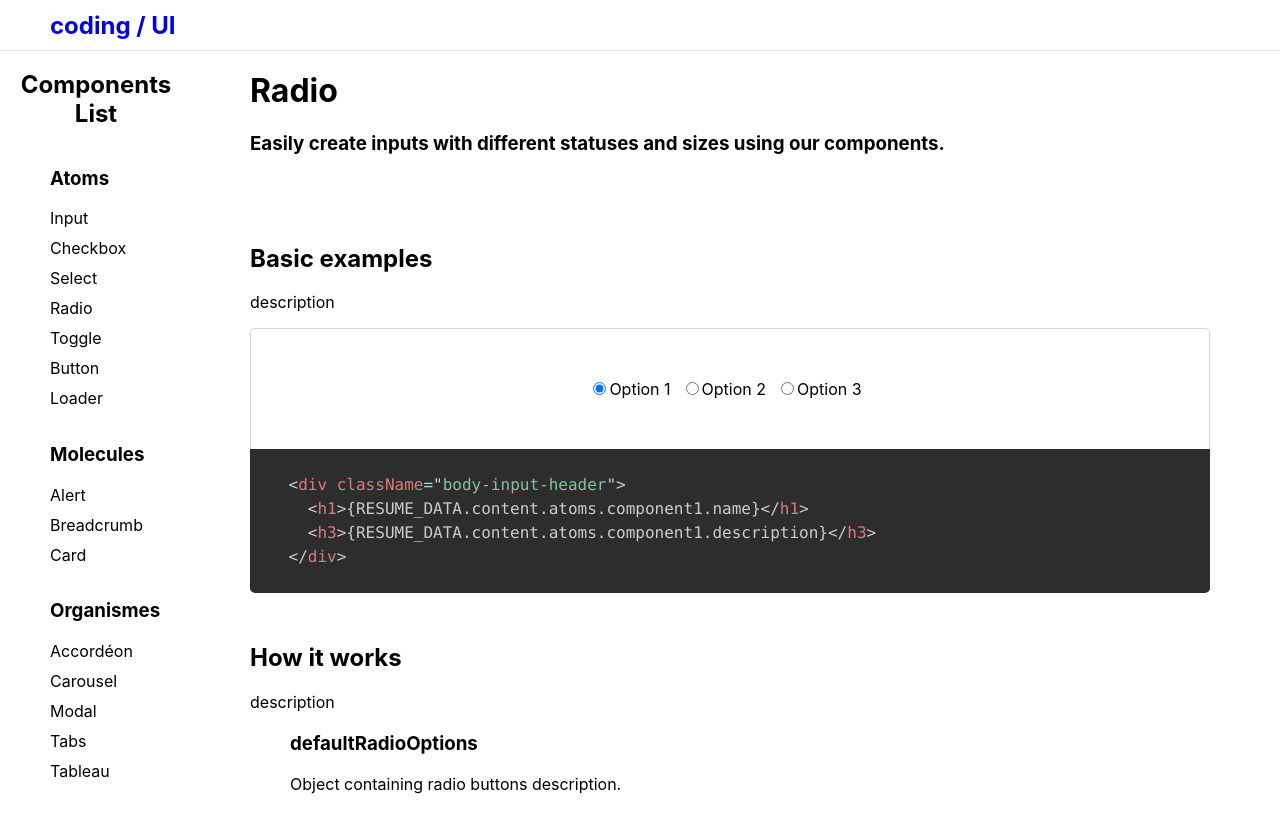
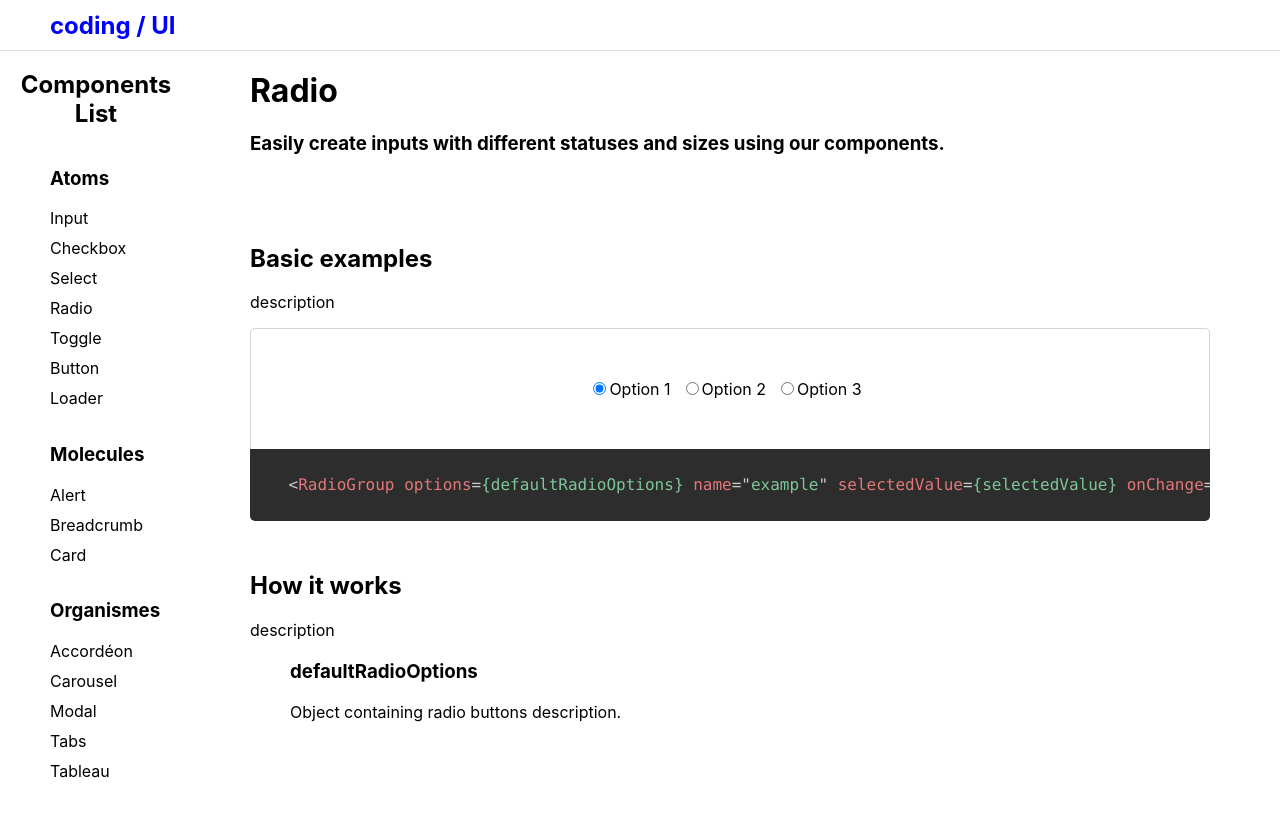
Before and after one commit to SukiTsu/library_react, a React (Vite) app in the folder lib_module/: page /atoms/radio in a window 1280 px wide. Built offline with nearby package versions, Linux system fonts and the light colour scheme.

Commit message:
Modification des snippets

```diff
--- a/lib_module/src/pages/components/atoms/button/buttonPage.tsx
+++ b/lib_module/src/pages/components/atoms/button/buttonPage.tsx
@@ -15,10 +15,7 @@ export default function ButtonPage() {
   }, []); // Le tableau de dépendances vide assure que cette fonction s'exécute seulement une fois après le premier rendu.
 
   const htmlSnippet = `
-    &lt;div className="body-input-header"&gt;<br/>
-    &nbsp;&nbsp;&lt;h1&gt;&#123;RESUME_DATA.content.atoms.component1.name&#125;&lt;/h1&gt;<br/>
-    &nbsp;&nbsp;&lt;h3&gt;&#123;RESUME_DATA.content.atoms.component1.description&#125;&lt;/h3&gt;<br/>
-    &lt;/div&gt;
+    &lt;ButtonContainer /&gt;
   `;
 
   // Récupération des données depuis le fichier data
--- a/lib_module/src/pages/components/atoms/checkbox/checkboxPage.tsx
+++ b/lib_module/src/pages/components/atoms/checkbox/checkboxPage.tsx
@@ -15,10 +15,7 @@ export default function CheckboxPage() {
   }, []); // Le tableau de dépendances vide assure que cette fonction s'exécute seulement une fois après le premier rendu.
 
   const htmlSnippet = `
-    &lt;div className="body-input-header"&gt;<br/>
-    &nbsp;&nbsp;&lt;h1&gt;&#123;RESUME_DATA.content.atoms.component1.name&#125;&lt;/h1&gt;<br/>
-    &nbsp;&nbsp;&lt;h3&gt;&#123;RESUME_DATA.content.atoms.component1.description&#125;&lt;/h3&gt;<br/>
-    &lt;/div&gt;
+    &lt;CheckBox titleBox="Titre" listChek=&#123;&#91;"Valeur 1", "Valeur 2"&#93;&#125; bkColor="red"/&gt;
   `;
 
   // Récupération des données depuis le fichier data
--- a/lib_module/src/pages/components/atoms/loader/loaderPage.tsx
+++ b/lib_module/src/pages/components/atoms/loader/loaderPage.tsx
@@ -33,7 +33,7 @@ export default function LoaderPage() {
               {RESUME_DATA.content.atoms.component7.presentation.description}
             </p>
             <div className="example-component">
-            <Loader type={"progress"}/>
+            <Loader type={"spinner"}/>
             </div>
             <pre>
               <code
--- a/lib_module/src/pages/components/atoms/radio/radioPage.tsx
+++ b/lib_module/src/pages/components/atoms/radio/radioPage.tsx
@@ -25,10 +25,7 @@ export default function RadioPage() {
   }, []); // Le tableau de dépendances vide assure que cette fonction s'exécute seulement une fois après le premier rendu.
 
   const htmlSnippet = `
-    &lt;div className="body-input-header"&gt;<br/>
-    &nbsp;&nbsp;&lt;h1&gt;&#123;RESUME_DATA.content.atoms.component1.name&#125;&lt;/h1&gt;<br/>
-    &nbsp;&nbsp;&lt;h3&gt;&#123;RESUME_DATA.content.atoms.component1.description&#125;&lt;/h3&gt;<br/>
-    &lt;/div&gt;
+    &lt;RadioGroup options=&#123;defaultRadioOptions&#125; name="example" selectedValue=&#123;selectedValue&#125; onChange=&#123;handleRadioChange&#125; /&gt;
   `;
 
   // Récupération des données depuis le fichier data
--- a/lib_module/src/pages/components/molecules/breadcrumb/breadcrumbPage.tsx
+++ b/lib_module/src/pages/components/molecules/breadcrumb/breadcrumbPage.tsx
@@ -15,10 +15,7 @@ export default function BreadcrumbPage() {
   }, []); // Le tableau de dépendances vide assure que cette fonction s'exécute seulement une fois après le premier rendu.
 
   const htmlSnippet = `
-    &lt;div className="body-input-header"&gt;<br/>
-    &nbsp;&nbsp;&lt;h1&gt;&#123;RESUME_DATA.content.atoms.component1.name&#125;&lt;/h1&gt;<br/>
-    &nbsp;&nbsp;&lt;h3&gt;&#123;RESUME_DATA.content.atoms.component1.description&#125;&lt;/h3&gt;<br/>
-    &lt;/div&gt;
+    &lt;BreadCrumb listOnglet=&#123["Page 1","Page 2"]&#125 listLien=&#123["#","#"]&#125 bkColor="red"/&gt;
   `;
 
   // Récupération des données depuis le fichier data
--- a/lib_module/src/pages/components/organismes/accordeon/accordeonPage.tsx
+++ b/lib_module/src/pages/components/organismes/accordeon/accordeonPage.tsx
@@ -42,7 +42,7 @@ export default function AccordeonPage() {
               }
             </p>
             <div className="example-component">
-            <Accordion allowMultipleOpen={false} customStyles={{ displayMode: 'column' }} />
+            <Accordion allowMultipleOpen={true} customStyles={{ displayMode: 'column' }} />
             </div>
             <pre>
               <code
--- a/lib_module/src/pages/components/organismes/modal/modalPage.tsx
+++ b/lib_module/src/pages/components/organismes/modal/modalPage.tsx
@@ -15,10 +15,7 @@ export default function ModalPage() {
   }, []); // Le tableau de dépendances vide assure que cette fonction s'exécute seulement une fois après le premier rendu.
 
   const htmlSnippet = `
-    &lt;div className="body-input-header"&gt;<br/>
-    &nbsp;&nbsp;&lt;h1&gt;&#123;RESUME_DATA.content.atoms.component1.name&#125;&lt;/h1&gt;<br/>
-    &nbsp;&nbsp;&lt;h3&gt;&#123;RESUME_DATA.content.atoms.component1.description&#125;&lt;/h3&gt;<br/>
-    &lt;/div&gt;
+    &lt;Modal title="Mon Titre" content="Exemple de contenu" bkColor="red" position="centered"/&gt;
   `;
 
   // Récupération des données depuis le fichier data
--- a/lib_module/src/pages/components/organismes/tabs/tabsPage.tsx
+++ b/lib_module/src/pages/components/organismes/tabs/tabsPage.tsx
@@ -15,10 +15,7 @@ export default function TabsPage() {
   }, []); // Le tableau de dépendances vide assure que cette fonction s'exécute seulement une fois après le premier rendu.
 
   const htmlSnippet = `
-    &lt;div className="body-input-header"&gt;<br/>
-    &nbsp;&nbsp;&lt;h1&gt;&#123;RESUME_DATA.content.atoms.component1.name&#125;&lt;/h1&gt;<br/>
-    &nbsp;&nbsp;&lt;h3&gt;&#123;RESUME_DATA.content.atoms.component1.description&#125;&lt;/h3&gt;<br/>
-    &lt;/div&gt;
+    &lt;Tabs titles=&#123;&#91;"Titre 1", "Titre 2"&#93;&#125; listContent=&#123;&#91;"Contenue du titre 1", "Contenu du titre 2"&#93;&#125; color="red"/&gt;
   `;
 
   // Récupération des données depuis le fichier data
```
